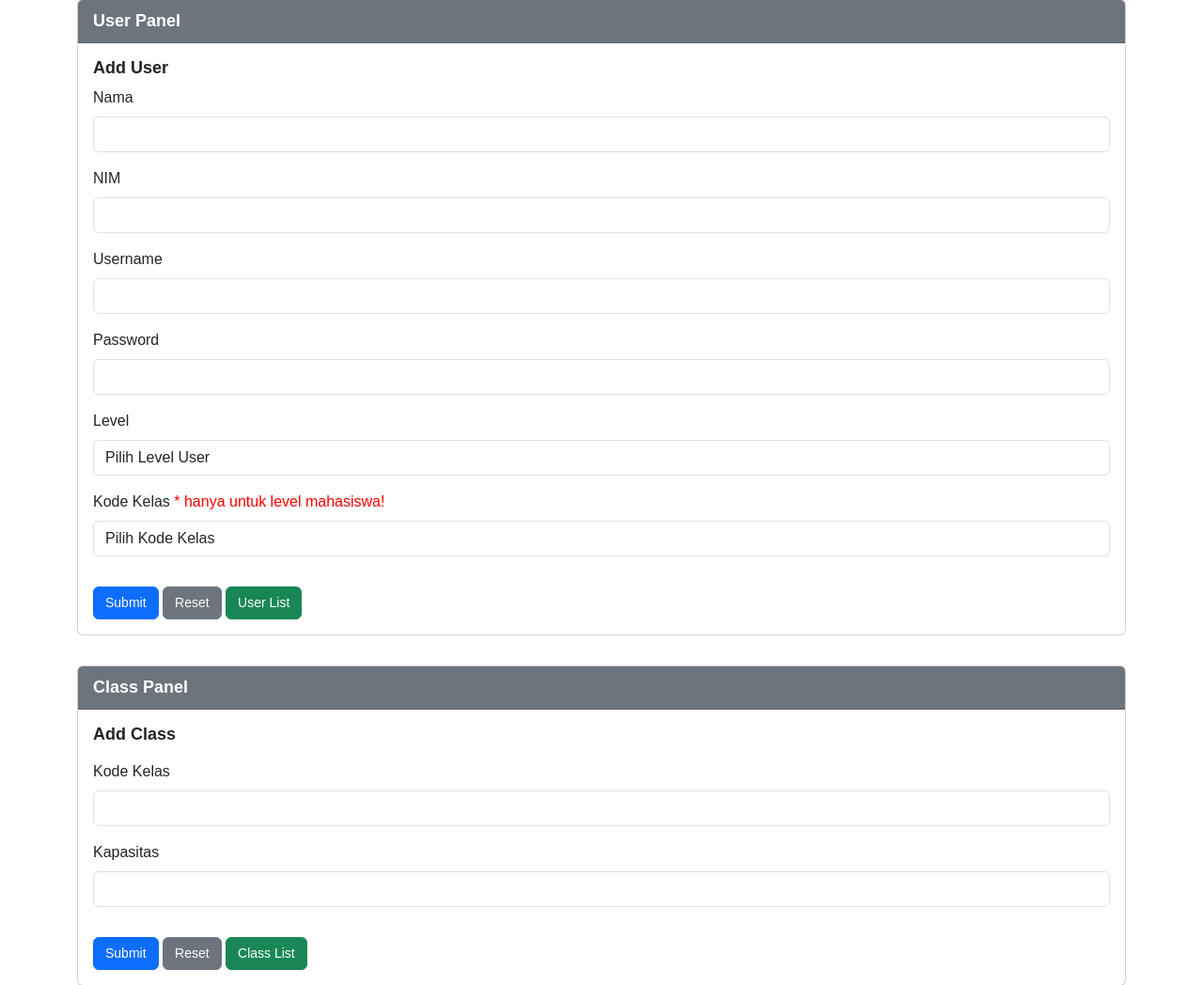
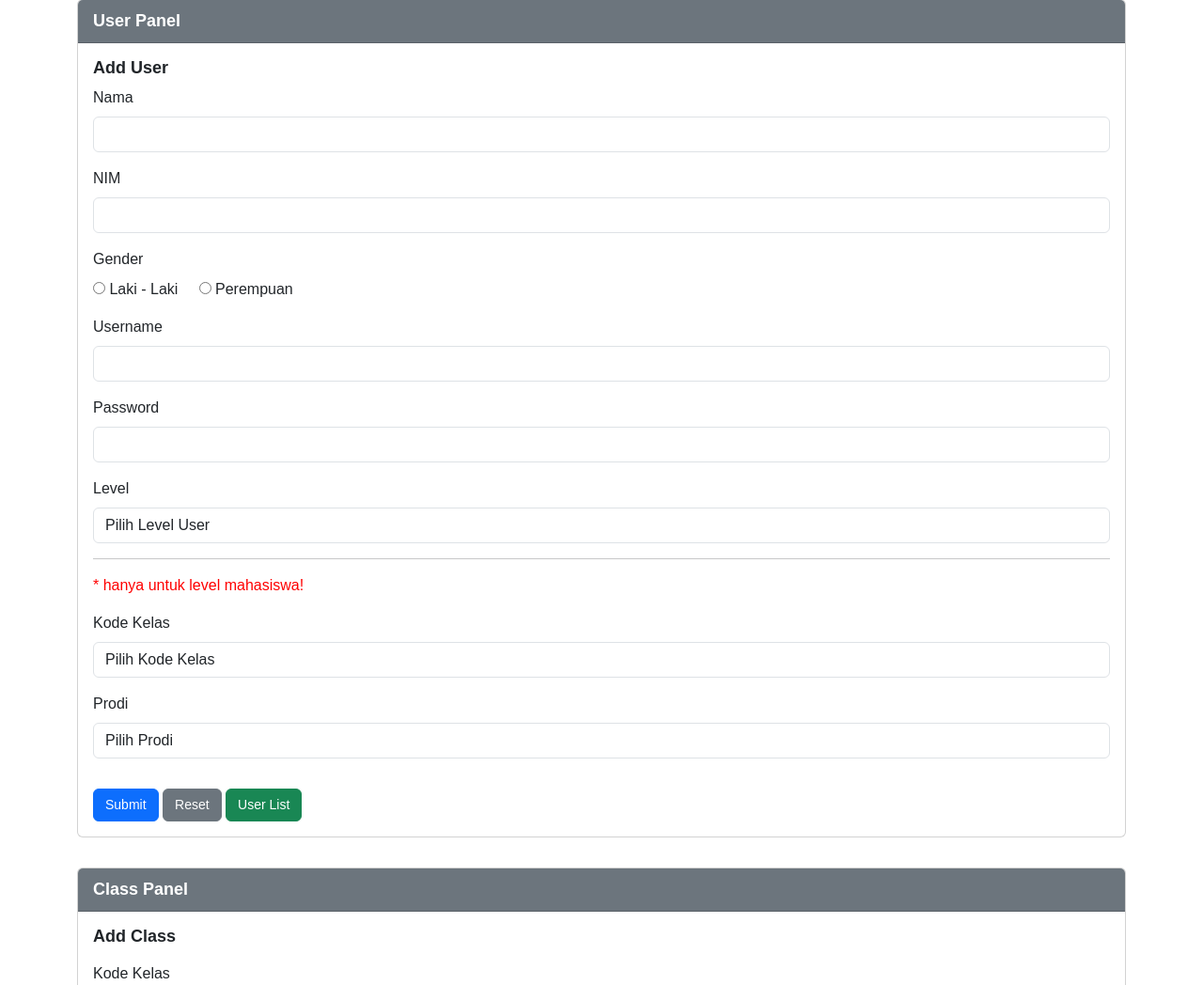
Before and after one commit to adiwiryadana/SistemInformasiAkademik_ProjectUAS, a PHP site: page /admin/admin.php in a window 1280 px wide. Shown: the part 445-1493 px from the top of the page at 94% size. Run offline with PHP 8.4, Linux system fonts and the light colour scheme; a user stored in the database is signed in; data comes from the database, SQL or seed files in the repository; some web fonts are replaced.

Commit message:
Update admin.php
menambahkan seleksi prodi pada user panel

```diff
--- a/admin/admin.php
+++ b/admin/admin.php
@@ -116,6 +116,12 @@ $koneksi = $db->getKoneksi();
                             <input type="text" name="nim" class="form-control" id="nim" aria-describedby="nim" required>
                         </div>
                         <div class="mb-3">
+                            <label for="gender" class="form-label">Gender</label> <br>
+                            <input type="radio" name="gender" value ="1" required/> Laki - Laki
+                            &nbsp;&nbsp;&nbsp;
+                            <input type="radio" name="gender" value ="0" required/> Perempuan
+                        </div>
+                        <div class="mb-3">
                             <label for="username" class="form-label">Username</label>
                             <input type="text" name="username" class="form-control" id="username" aria-describedby="username" required>
                         </div>
@@ -131,8 +137,10 @@ $koneksi = $db->getKoneksi();
                                 <option value="Mahasiswa">Mahasiswa</option>
                             </select>
                         </div>
-                        <div class="mb-3">
-                            <label for="kode_kelas" class="form-label">Kode Kelas <span style="color:red;">* hanya untuk level mahasiswa!</span></label>
+                        <hr>
+                        <span style="color:red;">* hanya untuk level mahasiswa!</span> <br>
+                        <div class="mb-3 mt-3">
+                            <label for="kode_kelas" class="form-label">Kode Kelas</label>
                             <select name="kode_kelas" class="form-control" id="kode_kelas">
                                 <?php
                                     $query = "SELECT * FROM kelas";
@@ -142,6 +150,17 @@ $koneksi = $db->getKoneksi();
                                 <?php while($select=mysqli_fetch_array($hasil)) {?>
                                 <option value="<?=$select['kode_kelas'] ?>"><?=$select['kode_kelas'] ?></option>
                                 <?php }?>
+                            </select>
+                        </div>
+                        <div class="mb-3">
+                            <label for="prodi" class="form-label">Prodi</label>
+                            <select name="prodi" class="form-control" id="prodi">
+                            <option value="">Pilih Prodi</option>
+                            <option value="Sistem Komputer">S1-Sistem Komputer</option>
+                            <option value="Sistem Informasi">S1-Sistem Informasi</option>
+                            <option value="Teknologi Informasi">S1-Teknologi Informasi</option>
+                            <option value="Bisnis Digital">S1-Bisnis Digital</option>
+                            <option value="Manajemen Informatika">D3-Manajemen Informatika</option>
                             </select>
                         </div>
                         <button type="submit" class="btn btn-primary mt-3" value="simpan">Submit</button>
```
